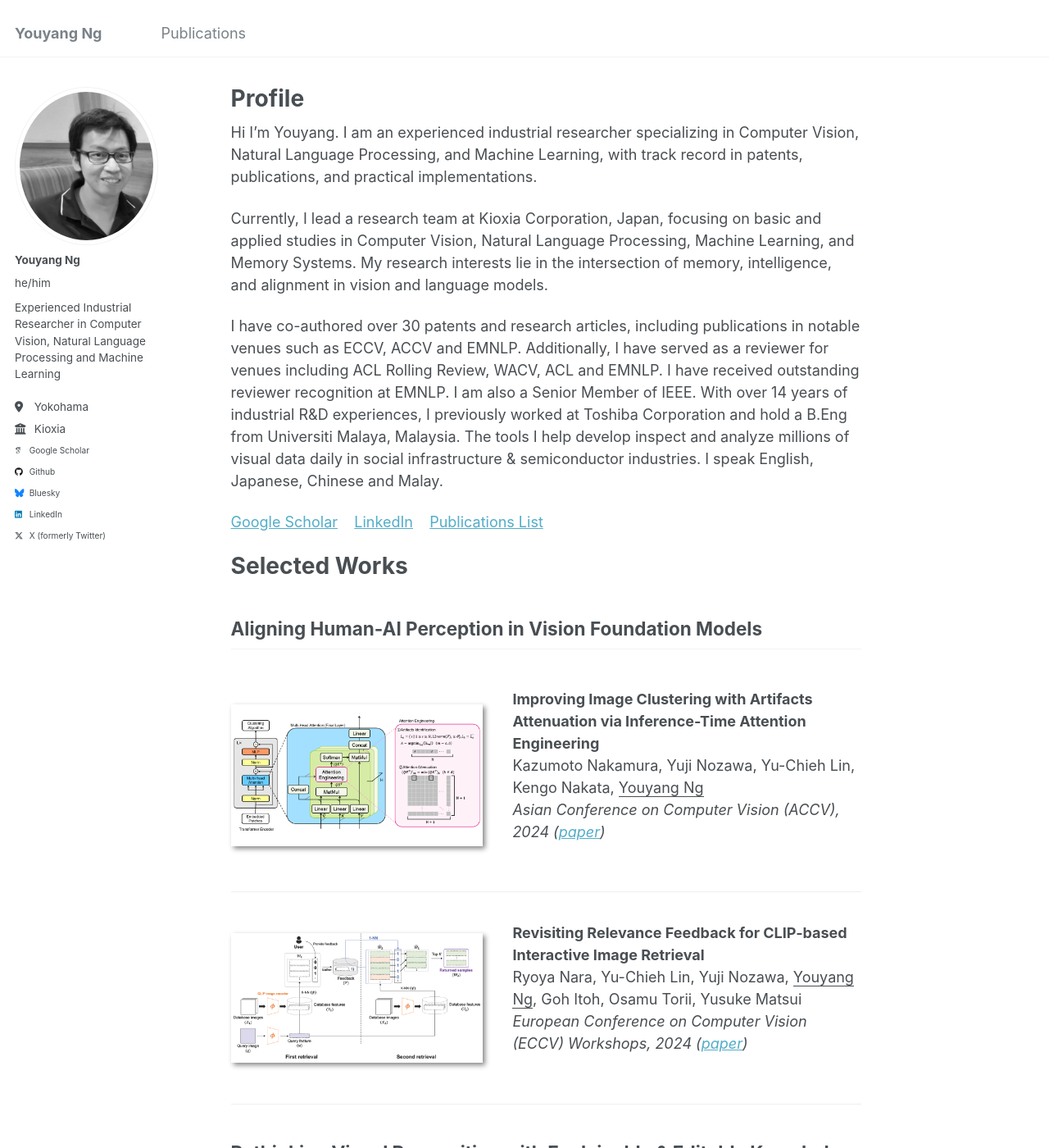
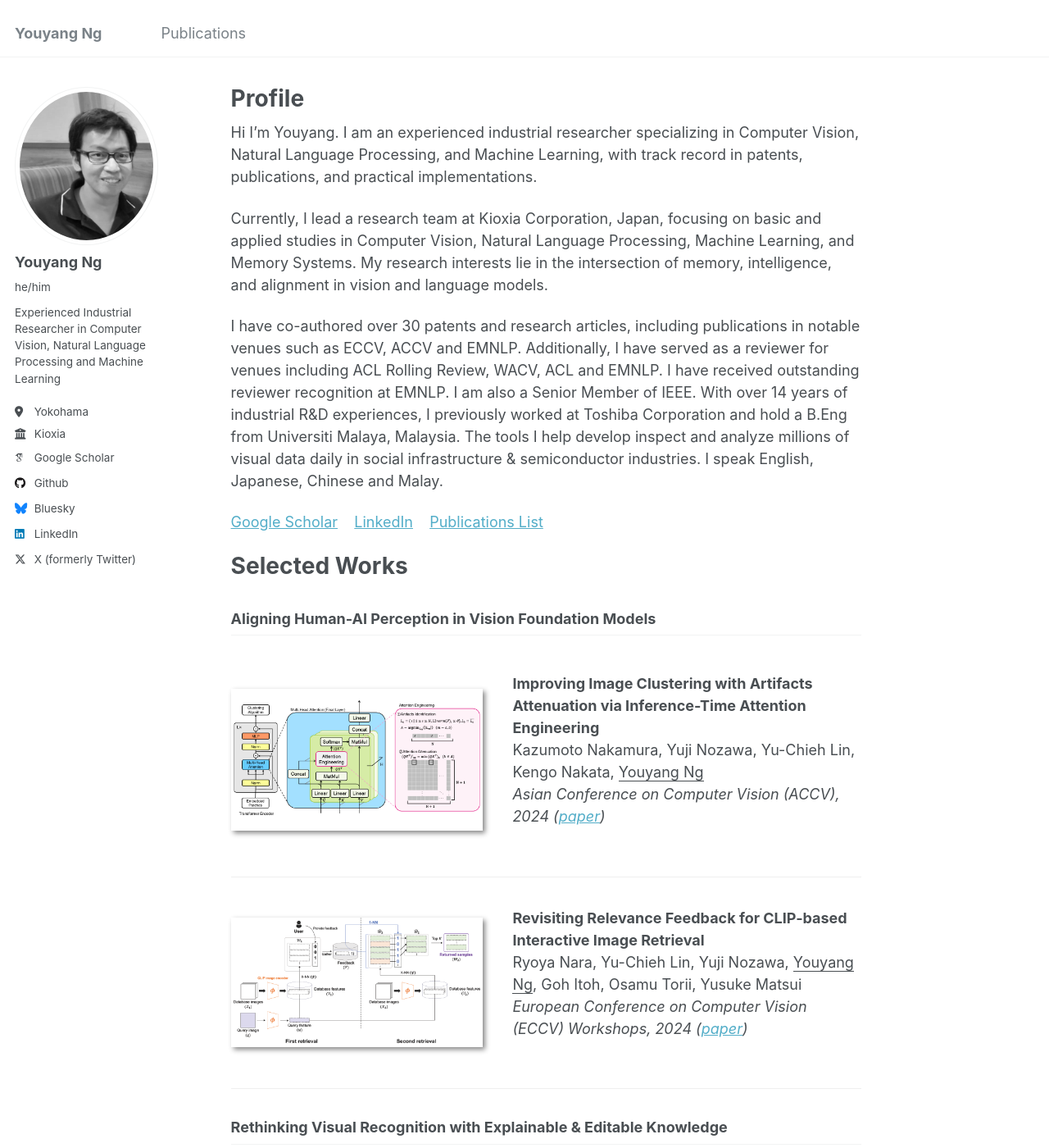
Before and after one commit to yy29/yy29.github.io, a Jekyll site: the page built from _pages/about.md, in a window 1280 px wide and 1400 px high. Shown: the whole window at 82% size. Built offline with Jekyll 4.4.1, drawn with Linux system fonts in a browser that asks for light colours; some web fonts are replaced.

Commit message:
Update _variables.scss

```diff
--- a/_sass/_variables.scss
+++ b/_sass/_variables.scss
@@ -36,8 +36,8 @@ $caption-font-family        : $serif;
 $type-size-1                : 2.441em;  // ~39.056px
 $type-size-2                : 1.953em;  // ~31.248px
 $type-size-3                : 1.563em;  // ~25.008px
-$type-size-4                : 1.25em;   // ~20px
-$type-size-5                : 0.75em;      // ~16px
+$type-size-4                : 1.00em;   // ~20px
+$type-size-5                : 1.00em;      // ~16px
 $type-size-6                : 0.75em;   // ~12px
 $type-size-7                : 0.6875em; // ~11px
 $type-size-8                : 0.625em;  // ~10px
```
